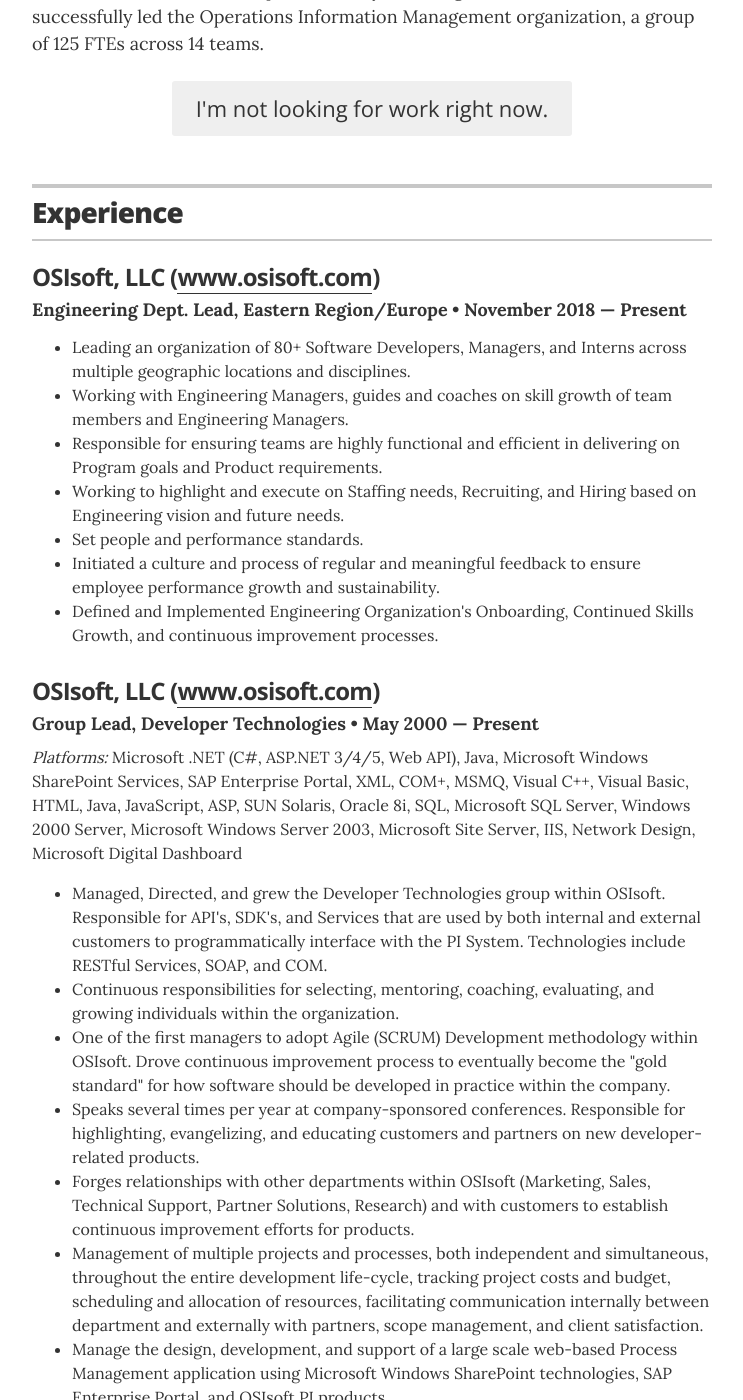
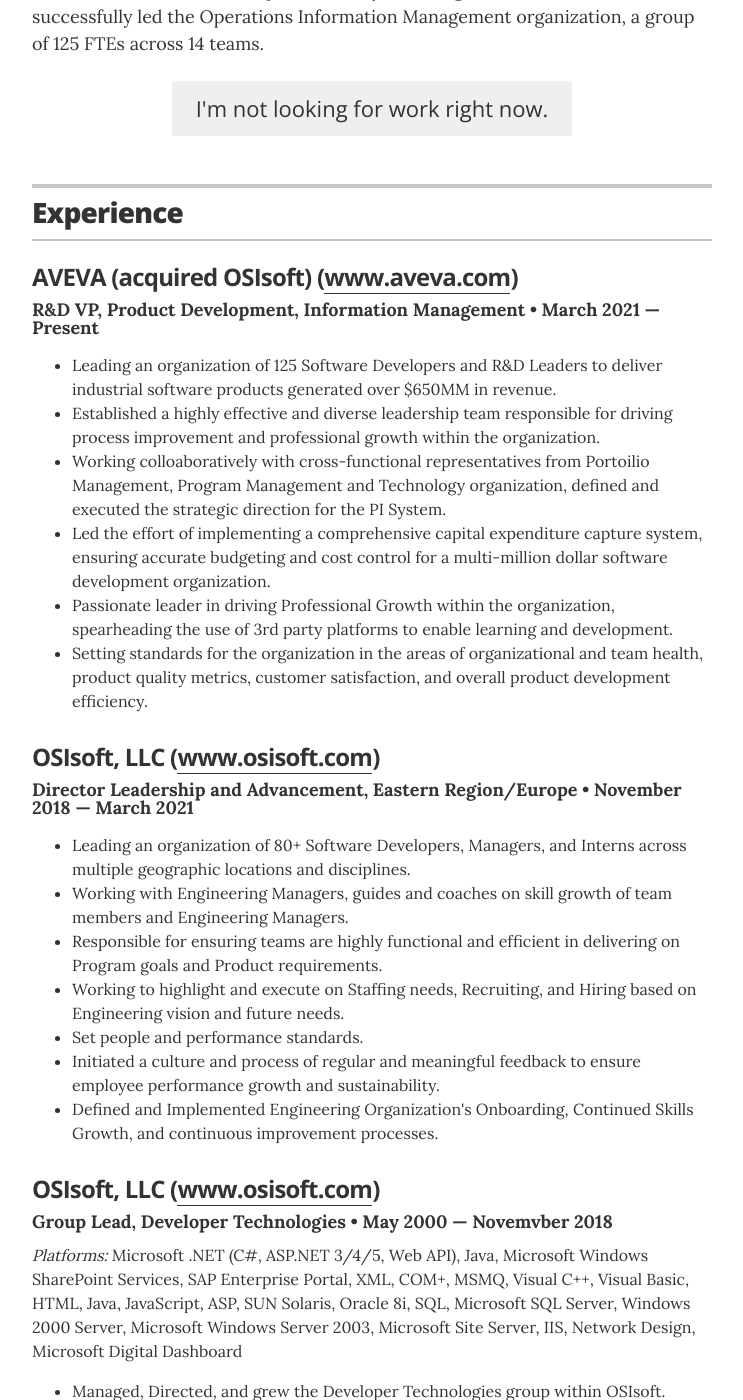
Before and after one commit to Sloveez/sloveez.github.io, a Jekyll site: the page built from index.html, in a window 1280 px wide and 1400 px high, scrolled down 480 px. Shown: the whole window, without its empty margins (268-1011 px from the left). Built offline with Jekyll 4.4.1, drawn with Linux system fonts in a browser that asks for light colours.

Commit message:
Update experience.yml
experience change - added AVEVA

```diff
--- a/_data/experience.yml
+++ b/_data/experience.yml
@@ -1,8 +1,21 @@
+- employer: AVEVA (acquired OSIsoft)
+  url: www.aveva.com
+  start: March 2021
+  end: Present
+  title: R&D VP, Product Development, Information Management
+  achievements:
+    - Leading an organization of 125 Software Developers and R&D Leaders to deliver industrial software products generated over $650MM in revenue.
+    - Established a highly effective and diverse leadership team responsible for driving process improvement and professional growth within the organization.
+    - Working colloaboratively with cross-functional representatives from Portoilio Management, Program Management and Technology organization, defined and executed the strategic direction for the PI System.
+    - Led the effort of implementing a comprehensive capital expenditure capture system, ensuring accurate budgeting and cost control for a multi-million dollar software development organization.
+    - Passionate leader in driving Professional Growth within the organization, spearheading the use of 3rd party platforms to enable learning and development.
+    - Setting standards for the organization in the areas of organizational and team health, product quality metrics, customer satisfaction, and overall product development efficiency.
+
 - employer: OSIsoft, LLC
   url: www.osisoft.com
   start: November 2018
-  end: Present
-  title: Engineering Dept. Lead, Eastern Region/Europe
+  end: March 2021
+  title: Director Leadership and Advancement, Eastern Region/Europe
   achievements:
     - Leading an organization of 80+ Software Developers, Managers, and Interns across multiple geographic locations and disciplines.
     - Working with Engineering Managers, guides and coaches on skill growth of team members and Engineering Managers.
@@ -15,7 +28,7 @@
 - employer: OSIsoft, LLC
   url: www.osisoft.com
   start: May 2000
-  end: Present
+  end: Novemvber 2018
   title: Group Lead, Developer Technologies
   platforms: Microsoft .NET (C#, ASP.NET 3/4/5, Web API), Java, Microsoft Windows SharePoint Services, SAP Enterprise Portal, XML, COM+, MSMQ, Visual C++, Visual Basic, HTML, Java, JavaScript, ASP, SUN Solaris, Oracle 8i, SQL, Microsoft SQL Server, Windows 2000 Server, Microsoft Windows Server 2003, Microsoft Site Server, IIS, Network Design, Microsoft Digital Dashboard
   achievements:
```
